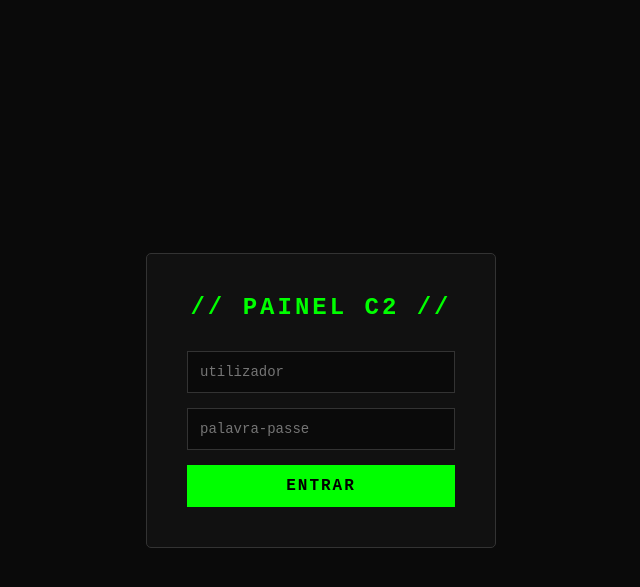
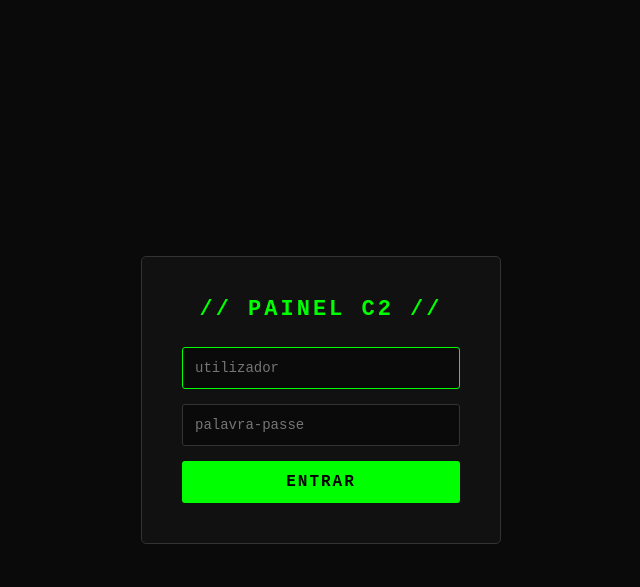
Before and after one commit to 0299jolgue/Android-sigma, a Flask app: template server/templates/login.html in a window 1280 px wide. Shown: the top 587 px of the page, without its empty margins (319-959 px from the left). Run offline with Flask 3, Linux system fonts and the light colour scheme; the template is opened without the code that fills it, so the values that code supplies are empty.

Commit message:
Refactor login.html for improved styling and structure

```diff
--- a/server/templates/login.html
+++ b/server/templates/login.html
@@ -5,7 +5,12 @@
     <meta name="viewport" content="width=device-width, initial-scale=1.0">
     <title>Login — Painel de Controlo</title>
     <style>
-        * { margin: 0; padding: 0; box-sizing: border-box; }
+        * {
+            margin: 0;
+            padding: 0;
+            box-sizing: border-box;
+        }
+
         body {
             font-family: 'Courier New', monospace;
             background: #0a0a0a;
@@ -15,19 +20,23 @@
             justify-content: center;
             min-height: 100vh;
         }
+
         .login-box {
             background: #111;
             border: 1px solid #333;
             padding: 40px;
-            width: 350px;
+            width: 360px;
             border-radius: 5px;
         }
+
         h1 {
-            font-size: 24px;
-            margin-bottom: 30px;
+            font-size: 22px;
+            margin-bottom: 25px;
             text-align: center;
             letter-spacing: 3px;
+            color: #00ff00;
         }
+
         input {
             width: 100%;
             padding: 12px;
@@ -37,7 +46,14 @@
             color: #00ff00;
             font-family: inherit;
             font-size: 14px;
+            border-radius: 3px;
         }
+
+        input:focus {
+            outline: none;
+            border-color: #00ff00;
+        }
+
         button {
             width: 100%;
             padding: 12px;
@@ -49,13 +65,19 @@
             font-weight: bold;
             cursor: pointer;
             letter-spacing: 2px;
+            border-radius: 3px;
+            transition: background 0.2s;
         }
-        button:hover { background: #00cc00; }
+
+        button:hover {
+            background: #00cc00;
+        }
+
         .error {
             color: #ff0000;
             text-align: center;
             margin-bottom: 15px;
-            font-size: 14px;
+            font-size: 13px;
         }
     </style>
 </head>
@@ -65,8 +87,8 @@
         {% if error %}
         <p class="error">{{ error }}</p>
         {% endif %}
-        <form method="POST">
-            <input type="text" name="username" placeholder="utilizador" required>
+        <form method="POST" action="/login">
+            <input type="text" name="username" placeholder="utilizador" required autofocus>
             <input type="password" name="password" placeholder="palavra-passe" required>
             <button type="submit">ENTRAR</button>
         </form>
```
